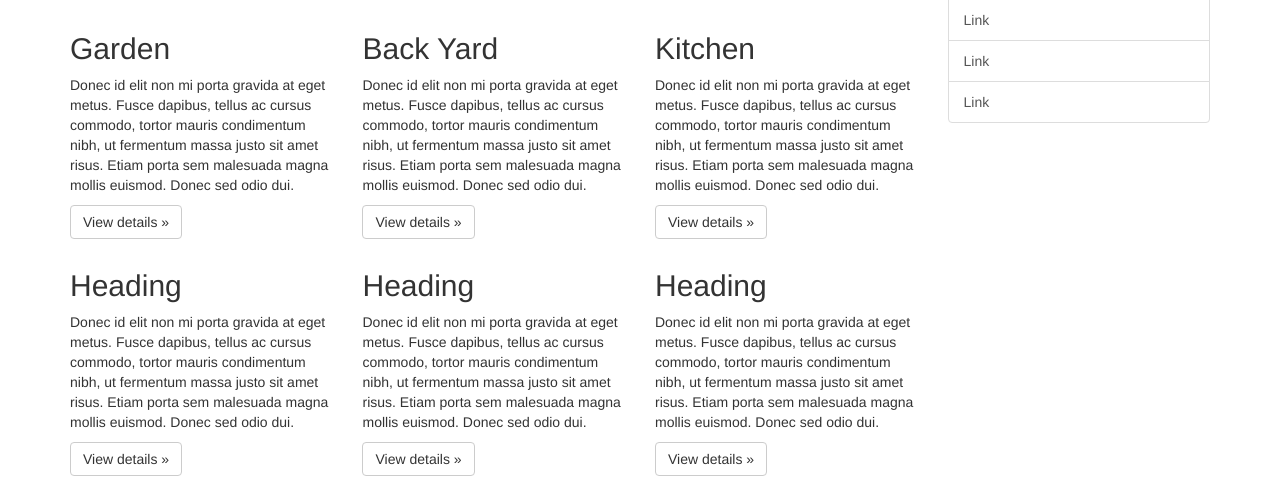
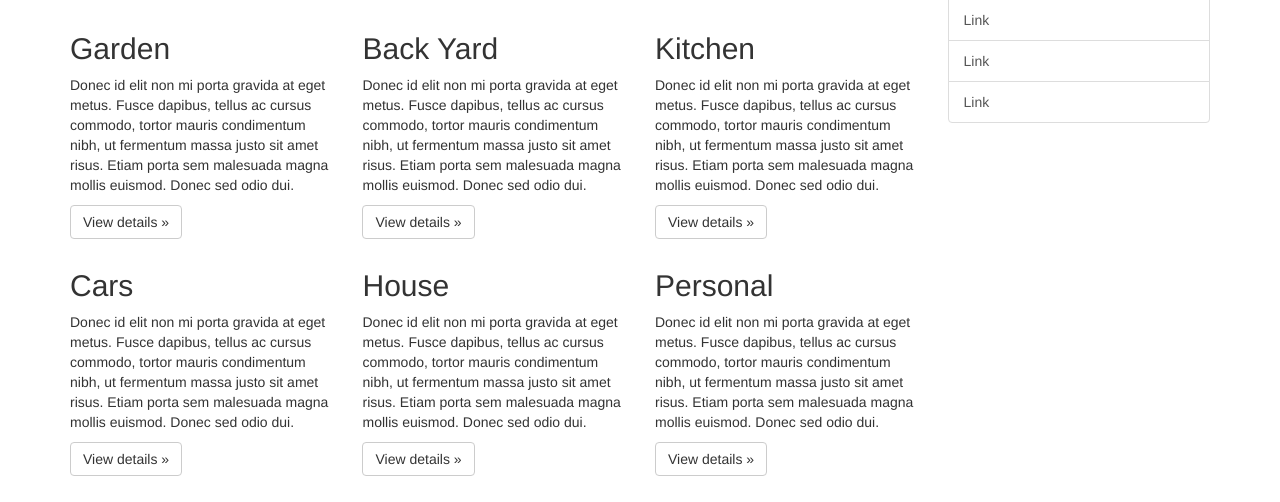
Before and after one commit to hongyanjia/rc2, a Python web app: template mysite/rentalTools/templates/homepage/index.html in a window 1280 px wide. Shown: the part 358-860 px from the top of the page. Run offline with Jinja, Linux system fonts and the light colour scheme; the template is opened without the code that fills it, so the values that code supplies are empty; some libraries are stand-ins or nearby versions.

Commit message:
Add files via upload

```diff
--- a/mysite/rentalTools/templates/homepage/index.html
+++ b/mysite/rentalTools/templates/homepage/index.html
@@ -82,17 +82,17 @@
               <p><a class="btn btn-default" href="#" role="button">View details &raquo;</a></p>
             </div><!--/.col-xs-6.col-lg-4-->
             <div class="col-xs-6 col-lg-4">
-              <h2>Heading</h2>
+              <h2>Cars</h2>
               <p>Donec id elit non mi porta gravida at eget metus. Fusce dapibus, tellus ac cursus commodo, tortor mauris condimentum nibh, ut fermentum massa justo sit amet risus. Etiam porta sem malesuada magna mollis euismod. Donec sed odio dui. </p>
               <p><a class="btn btn-default" href="#" role="button">View details &raquo;</a></p>
             </div><!--/.col-xs-6.col-lg-4-->
             <div class="col-xs-6 col-lg-4">
-              <h2>Heading</h2>
+              <h2>House</h2>
               <p>Donec id elit non mi porta gravida at eget metus. Fusce dapibus, tellus ac cursus commodo, tortor mauris condimentum nibh, ut fermentum massa justo sit amet risus. Etiam porta sem malesuada magna mollis euismod. Donec sed odio dui. </p>
               <p><a class="btn btn-default" href="#" role="button">View details &raquo;</a></p>
             </div><!--/.col-xs-6.col-lg-4-->
             <div class="col-xs-6 col-lg-4">
-              <h2>Heading</h2>
+              <h2>Personal</h2>
               <p>Donec id elit non mi porta gravida at eget metus. Fusce dapibus, tellus ac cursus commodo, tortor mauris condimentum nibh, ut fermentum massa justo sit amet risus. Etiam porta sem malesuada magna mollis euismod. Donec sed odio dui. </p>
               <p><a class="btn btn-default" href="#" role="button">View details &raquo;</a></p>
             </div><!--/.col-xs-6.col-lg-4-->
```
